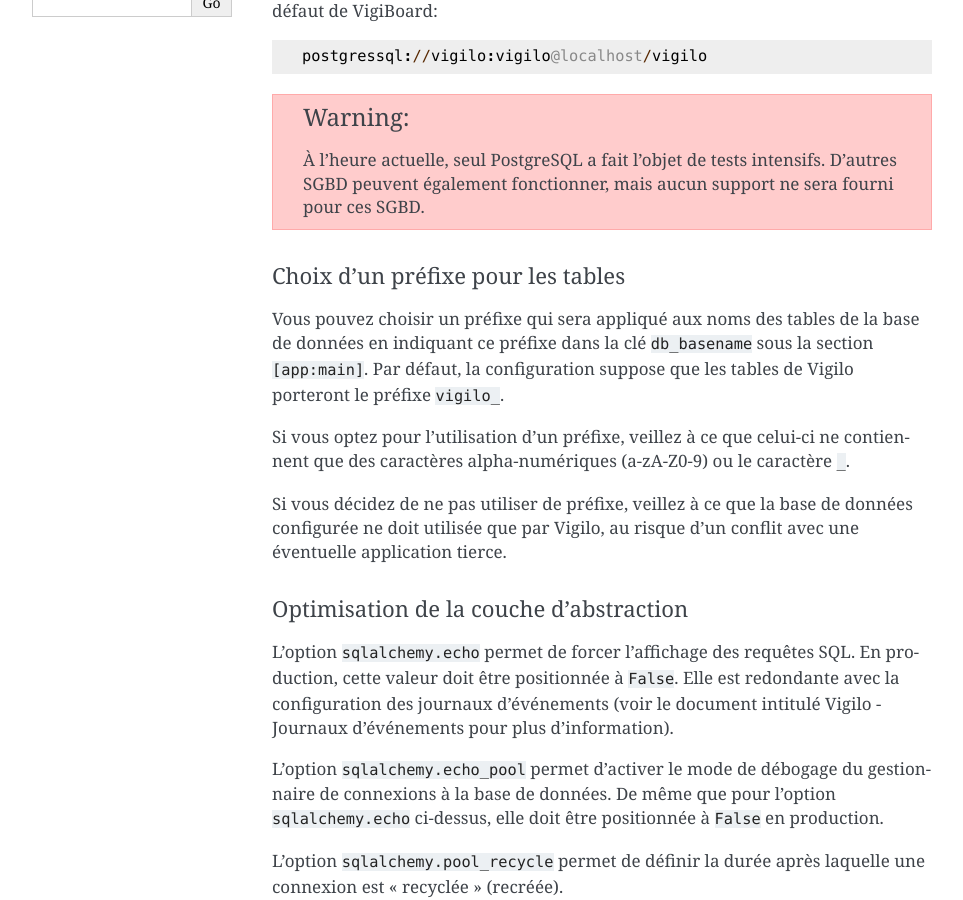
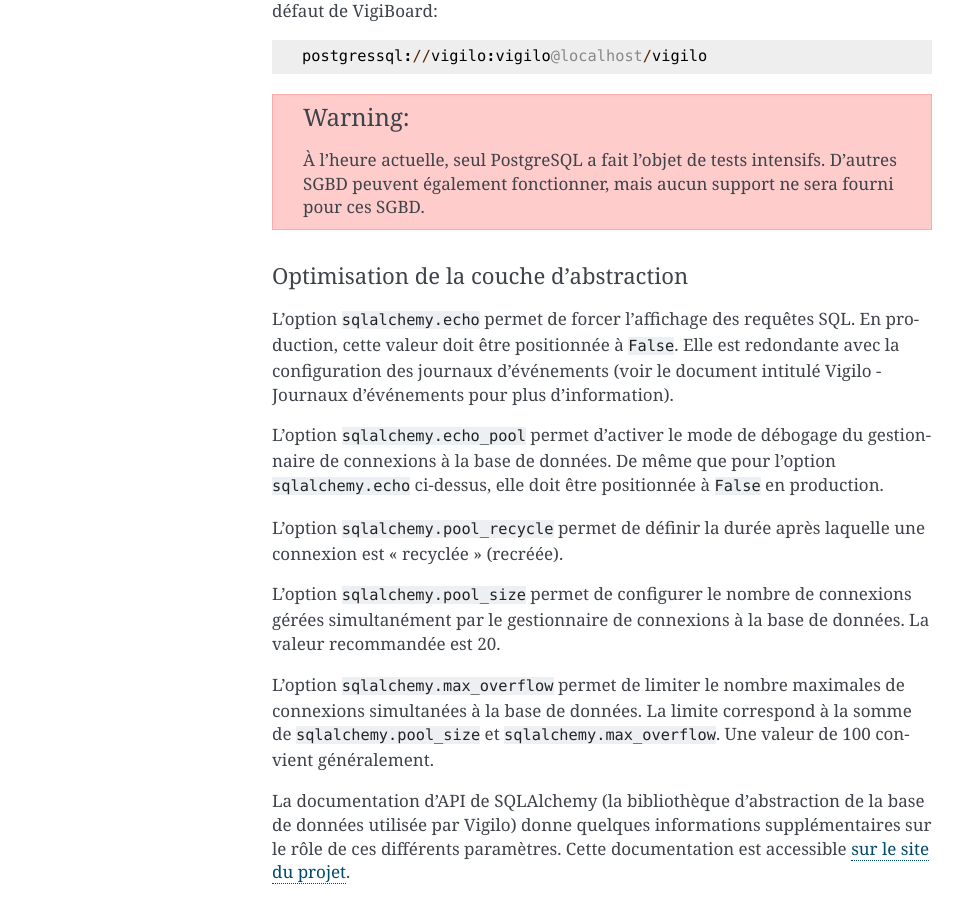
Before and after one commit to vigilo/vigiboard, a Sphinx documentation site: the page built from doc/admin.rst, in a window 1280 px wide and 900 px high, scrolled down 2024 px. Shown: the whole window, without its empty margins (148-1111 px from the left). Built offline with Sphinx 7.4.7, drawn with Linux system fonts in a browser that asks for light colours; the version number is read from the project's files by our own code; some of the changed text lies outside the part shown.

Commit message:
[#1305] Suppression db_basename
Change-Id: Ia0cc9727778e3ca5b0a47745a6f368ccfe7e29e4
Refs: #1305

```diff
--- a/doc/admin.rst
+++ b/doc/admin.rst
@@ -102,20 +102,6 @@ défaut de VigiBoard::
     D'autres SGBD peuvent également fonctionner, mais aucun support ne
     sera fourni pour ces SGBD.
 
-Choix d'un préfixe pour les tables
-^^^^^^^^^^^^^^^^^^^^^^^^^^^^^^^^^^
-Vous pouvez choisir un préfixe qui sera appliqué aux noms des tables de la base
-de données en indiquant ce préfixe dans la clé ``db_basename`` sous la section
-``[app:main]``. Par défaut, la configuration suppose que les tables de Vigilo
-porteront le préfixe ``vigilo_``.
-
-Si vous optez pour l'utilisation d'un préfixe, veillez à ce que celui-ci ne
-contiennent que des caractères alpha-numériques (a-zA-Z0-9) ou le caractère
-``_``.
-
-Si vous décidez de ne pas utiliser de préfixe, veillez à ce que la base de
-données configurée ne doit utilisée que par Vigilo, au risque d'un conflit avec
-une éventuelle application tierce.
 
 Optimisation de la couche d'abstraction
 ^^^^^^^^^^^^^^^^^^^^^^^^^^^^^^^^^^^^^^^
```
Also changed, not shown: 3 other files.
